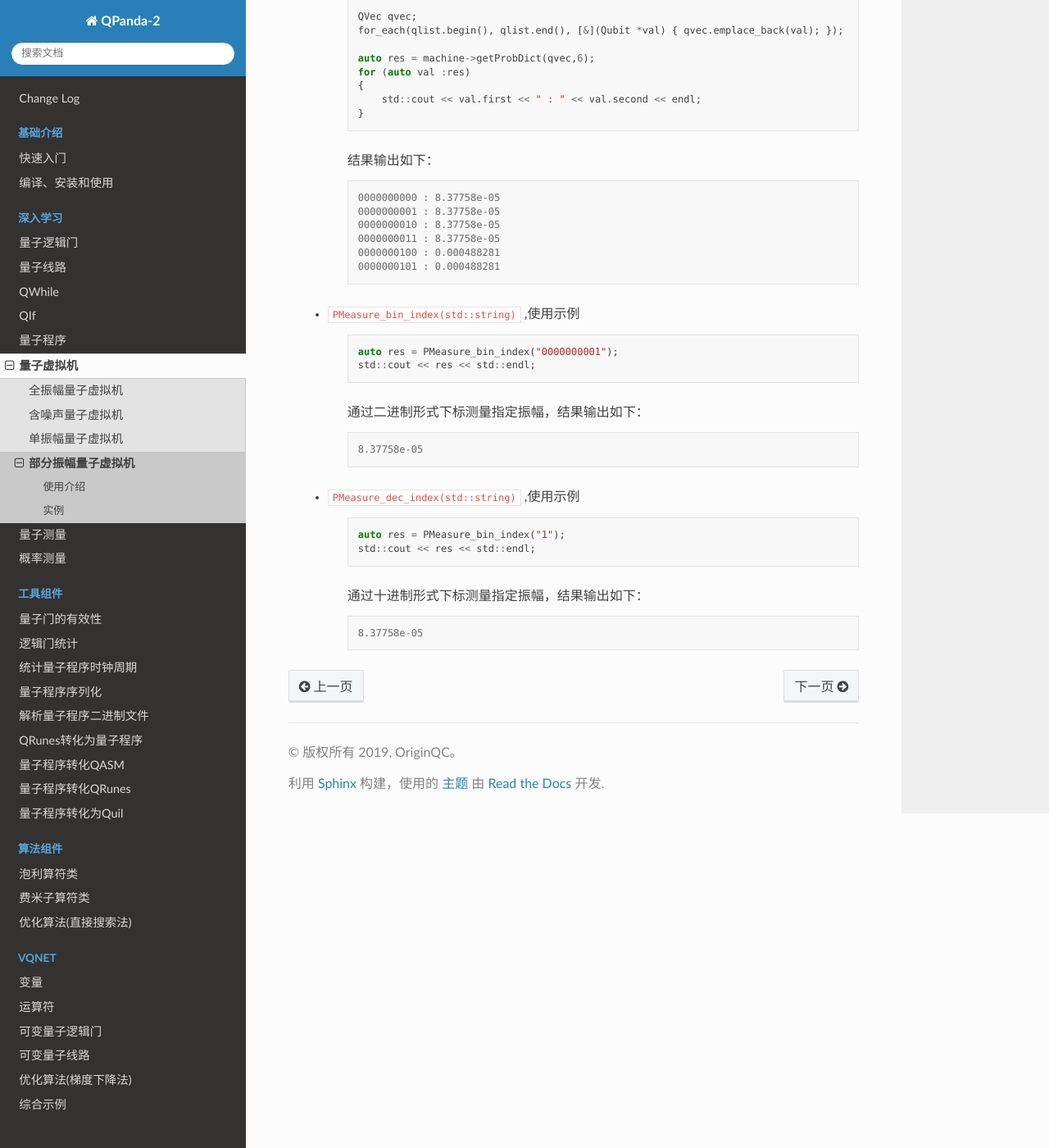
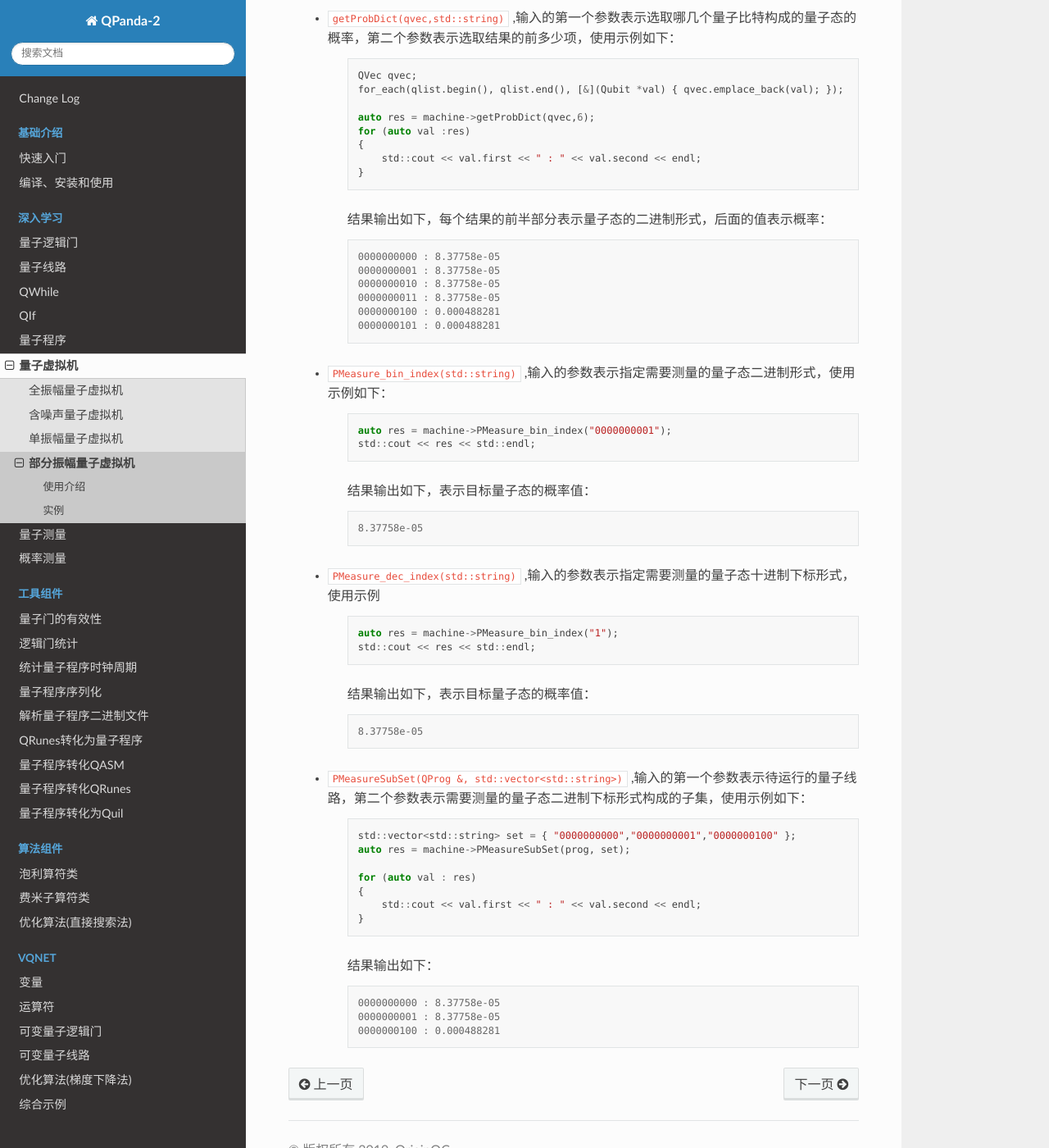
Before and after one commit to liye0005/QPanda-Toturial, a Sphinx documentation site: the page built from source/PartialAmplitude.rst, in a window 1280 px wide and 1400 px high, scrolled down 2779 px. Shown: the whole window at 82% size. Built offline with Sphinx 7.4.7 and the Read the Docs theme 2.0.0, drawn with Linux system fonts in a browser that asks for light colours; pages that are not in the unit, such as notebooks, are missing from menus; some of the changed text lies outside the part shown.

Commit message:
修改部分振幅和单振幅的介绍

```diff
--- a/source/PartialAmplitude.rst
+++ b/source/PartialAmplitude.rst
@@ -89,7 +89,7 @@
             cout << res["0000000000"] << endl;
             cout << res["0000000001"] << endl;
 
-上述程序的计算结果如下
+上述程序使用的接口为getQStat()，即计算所有量子态的复振幅值，计算结果如下
 
     .. code-block:: c
 
@@ -98,7 +98,7 @@
         ...
 
 若使用其他接口：
-    - ``PMeasure(std::string)`` ,使用示例
+    - ``PMeasure(std::string)`` ,输入的参数表示获取测量所有比特构成量子态的概率的结果集的前多少项，比如如下例子，我们获取所有量子态的概率分布结果的前6项，程序运行如下：
 
         .. code-block:: c
 
@@ -108,7 +108,7 @@
                 std::cout << val.first << " : " << val.second << std::endl;
             }
 
-        结果输出如下：
+        结果输出如下，每个结果的序号表示量子态的下标，后面的值表示概率：
 
         .. code-block:: c
 
@@ -119,7 +119,7 @@
             4 : 0.000488281
             5 : 0.000488281
 
-    - ``PMeasure(QVec,std::string)`` ,使用示例
+    - ``PMeasure(QVec,std::string)`` ,输入的第一个参数表示选取哪几个量子比特构成的量子态的概率，第二个参数表示选取结果的前多少项，使用示例如下：
 
         .. code-block:: c
 
@@ -131,7 +131,7 @@
                 std::cout << val.first << " : " << val.second << std::endl;
             }
 
-        结果输出如下：
+        结果输出如下，每个结果的序号表示量子态的下标，后面的值表示概率：
 
         .. code-block:: c
 
@@ -142,7 +142,7 @@
             4 : 0.000976562
             5 : 0.000976562
 
-    - ``getProbDict(qvec,std::string)`` ,使用示例
+    - ``getProbDict(qvec,std::string)`` ,输入的第一个参数表示选取哪几个量子比特构成的量子态的概率，第二个参数表示选取结果的前多少项，使用示例如下：
 
         .. code-block:: c
 
@@ -155,7 +155,7 @@
                 std::cout << val.first << " : " << val.second << endl;
             }
 
-        结果输出如下：
+        结果输出如下，每个结果的前半部分表示量子态的二进制形式，后面的值表示概率：
 
         .. code-block:: c
 
@@ -166,28 +166,48 @@
             0000000100 : 0.000488281
             0000000101 : 0.000488281
 
-    - ``PMeasure_bin_index(std::string)`` ,使用示例
+    - ``PMeasure_bin_index(std::string)`` ,输入的参数表示指定需要测量的量子态二进制形式，使用示例如下：
 
         .. code-block:: c
 
-            auto res = PMeasure_bin_index("0000000001");
+            auto res = machine->PMeasure_bin_index("0000000001");
             std::cout << res << std::endl;
 
-        通过二进制形式下标测量指定振幅，结果输出如下：
+        结果输出如下，表示目标量子态的概率值：
 
         .. code-block:: c
 
             8.37758e-05
 
-    - ``PMeasure_dec_index(std::string)`` ,使用示例
+    - ``PMeasure_dec_index(std::string)`` ,输入的参数表示指定需要测量的量子态十进制下标形式，使用示例
 
         .. code-block:: c
 
-            auto res = PMeasure_bin_index("1");
+            auto res = machine->PMeasure_bin_index("1");
             std::cout << res << std::endl;
 
-        通过十进制形式下标测量指定振幅，结果输出如下：
+        结果输出如下，表示目标量子态的概率值：
 
         .. code-block:: c
 
             8.37758e-05
+
+    - ``PMeasureSubSet(QProg &, std::vector<std::string>)`` ,输入的第一个参数表示待运行的量子线路，第二个参数表示需要测量的量子态二进制下标形式构成的子集，使用示例如下：
+
+        .. code-block:: c
+
+            std::vector<std::string> set = { "0000000000","0000000001","0000000100" };
+            auto res = machine->PMeasureSubSet(prog, set);
+
+            for (auto val : res)
+            {
+                std::cout << val.first << " : " << val.second << endl;
+            }
+
+        结果输出如下：
+
+        .. code-block:: c
+
+            0000000000 : 8.37758e-05
+            0000000001 : 8.37758e-05
+            0000000100 : 0.000488281
```
Also changed, not shown: other parts of source/PartialAmplitude.rst (+1 -1 lines), source/SingleAmplitude.rst (+12 -12 lines).
